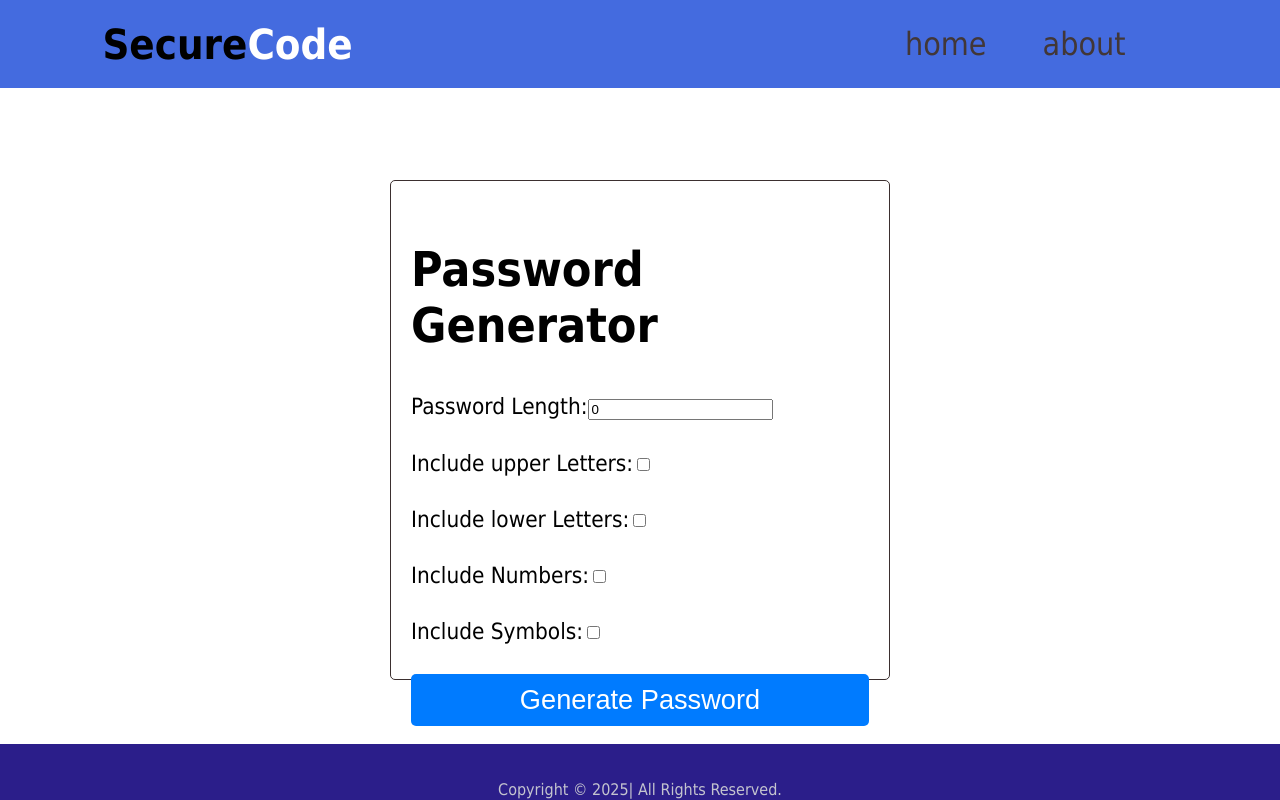
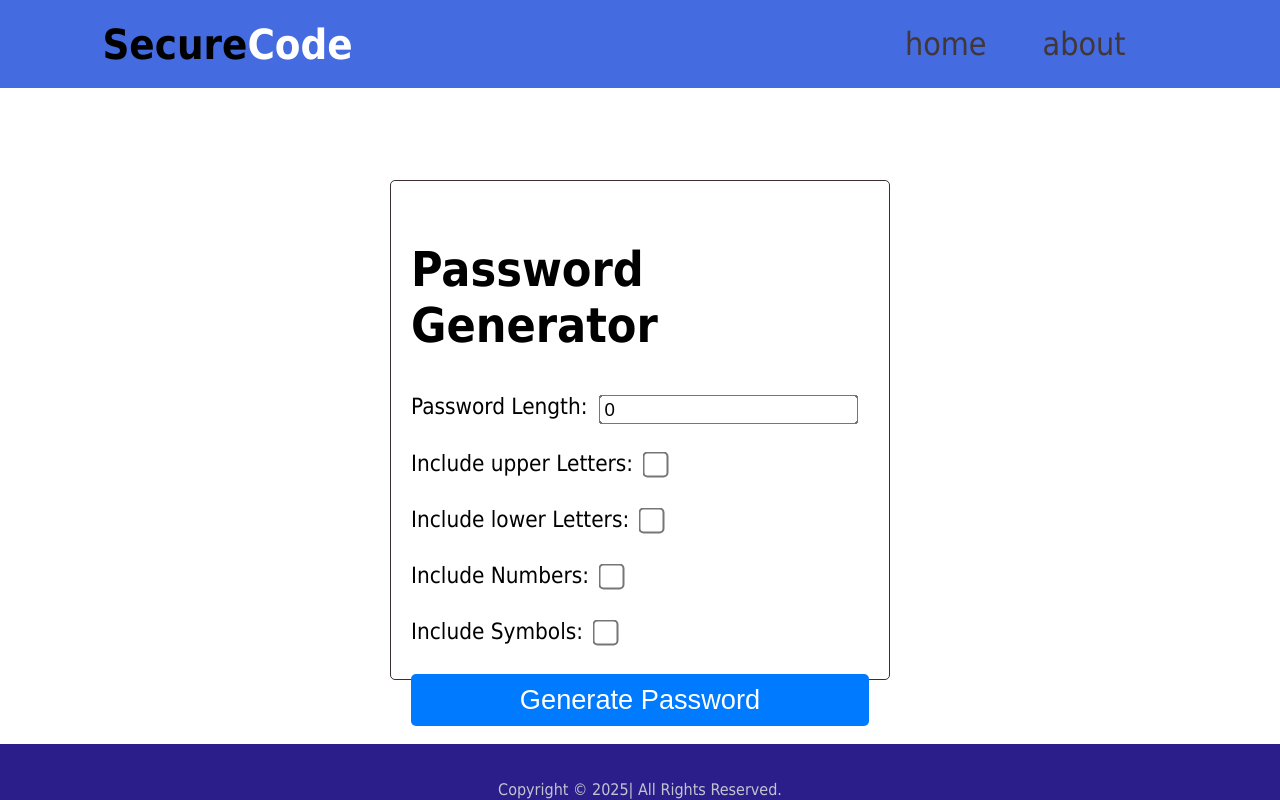
Before and after one commit to aleenapmathews/password, a React (Create React App) app: page / in a window 1280 px wide. Built offline with nearby package versions, Linux system fonts and the light colour scheme.

Commit message:
make changes

```diff
--- a/src/App.js
+++ b/src/App.js
@@ -10,6 +10,7 @@ export default function App() {
     <div>
       <Header setPage={setPage}></Header>
 
+
       {page === "home" ? <Body></Body> : <About></About>}
       <Footer></Footer>
     </div>
--- a/src/component/about.js
+++ b/src/component/about.js
@@ -45,11 +45,6 @@ export default function About() {
         digital safety. In today’s digital world, protecting your accounts with
         strong passwords is no longer optional—it’s essential.
       </div>
-      <h3>Stay Connected</h3>
-      <div className={styles.content}>
-        Got questions or feedback? We'd love to hear from you! Reach out to us
-        anytime through our Contact Us page.
-      </div>
     </div>
   );
 }
--- a/src/component/about.module.css
+++ b/src/component/about.module.css
@@ -6,7 +6,8 @@ h1{
 
 }
 .about{
-      padding-top: 120px;
+      padding-top: 126px;
+      padding-bottom: 50px;
 }
 .about h1 span{
       color: rgb(43, 30, 138);
--- a/src/component/body.js
+++ b/src/component/body.js
@@ -19,7 +19,6 @@ export default function Body() {
     if (/[a-z]/.test(password)) strengthScore++;
     if (/[0-9]/.test(password)) strengthScore++;
     if (/[^A-Za-z0-9]/.test(password)) strengthScore++;
-
 
     if (strengthScore <= 2) return "Weak";
     if (strengthScore <= 4) return "Medium";
@@ -55,12 +54,15 @@ export default function Body() {
   };
 
   return (
+    <div>
+
       <div className={styles.password_generator}>
         <h2>Password Generator</h2>
 
         <div className={styles.form_group}>
           <label>Password Length:</label>
           <input
+            className={styles.passlen}
             type="number"
             value={length}
             onChange={(e) => setLength(parseInt(e.target.value) || 0)}
@@ -70,6 +72,7 @@ export default function Body() {
         <div className={styles.form_group}>
           <label>Include upper Letters:</label>
           <input
+            className={styles.checkbox}
             type="checkbox"
             checked={includeupperLetters}
             onChange={(e) => setIncludeupperLetters(e.target.checked)}
@@ -79,6 +82,7 @@ export default function Body() {
         <div className={styles.form_group}>
           <label>Include lower Letters:</label>
           <input
+            className={styles.checkbox}
             type="checkbox"
             checked={includelowerLetters}
             onChange={(e) => setIncludelowerLetters(e.target.checked)}
@@ -88,6 +92,7 @@ export default function Body() {
         <div className={styles.form_group}>
           <label>Include Numbers:</label>
           <input
+            className={styles.checkbox}
             type="checkbox"
             checked={includeNumbers}
             onChange={(e) => setIncludeNumbers(e.target.checked)}
@@ -97,6 +102,7 @@ export default function Body() {
         <div className={styles.form_group}>
           <label>Include Symbols:</label>
           <input
+            className={styles.checkbox}
             type="checkbox"
             checked={includeSymbols}
             onChange={(e) => setIncludeSymbols(e.target.checked)}
@@ -116,9 +122,10 @@ export default function Body() {
               readOnly
               value={password}
             />
-          <h4>Password Strength: {strength}</h4>
+            <h3>Password Strength: {strength}</h3>
           </div>
         )}
       </div>
+    </div>
   );
 }
--- a/src/component/body.module.css
+++ b/src/component/body.module.css
@@ -8,11 +8,21 @@ body {
 .password_generator {
   max-width: 500px;
   height: 500px;
+  position: relative;
   margin: 0 auto;
   padding: 20px;
   border: 1px solid #3b2f2f;
   border-radius: 5px;
   margin-top: 30px;
+}
+
+.checkbox{
+  transform: scale(2);
+  margin-left: 1rem;
+}
+.passlen{
+  transform: scale(1.4);
+  margin-left: 3rem;
 }
 
 h2 {
```
Also changed, not shown: src/component/home.js (added, +12 -0 lines). Lines whose indentation alone changed are shown as unchanged.
